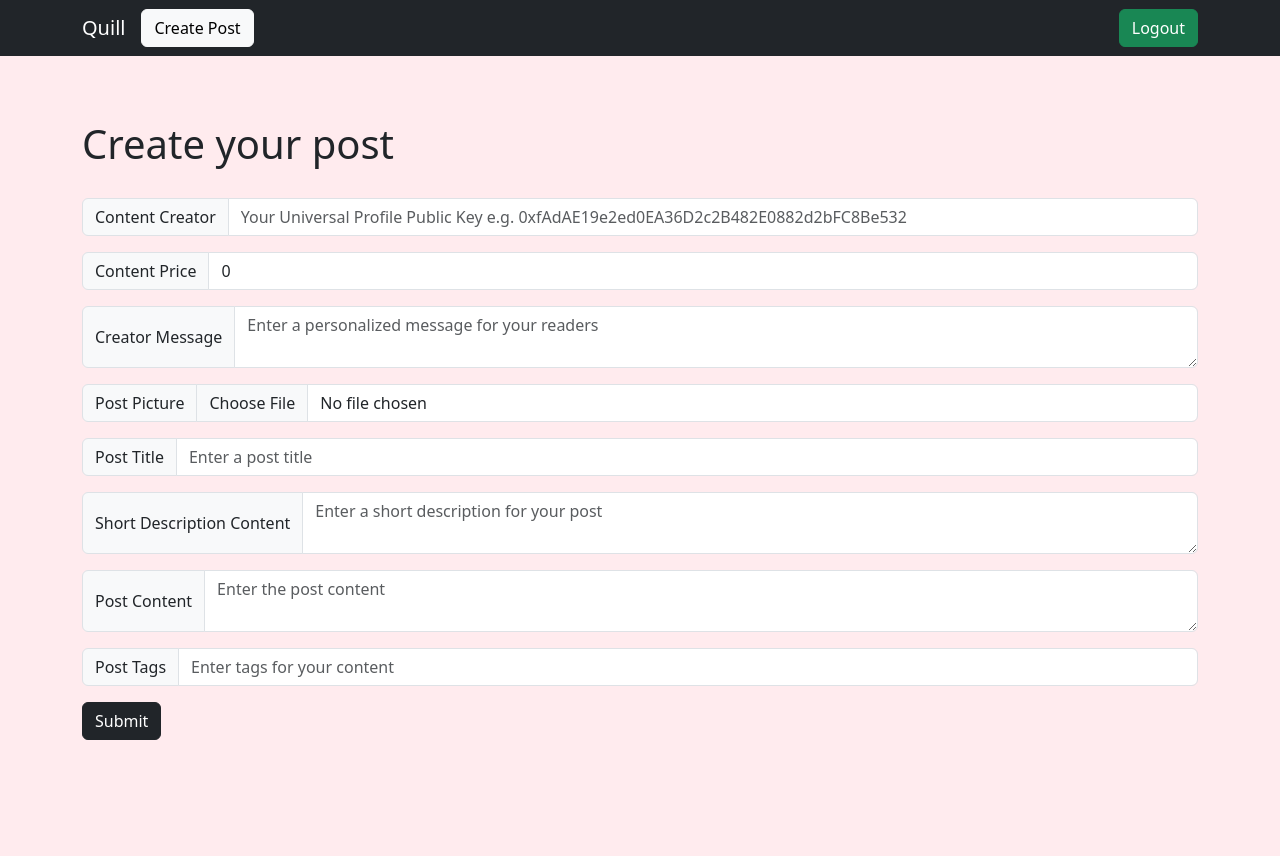
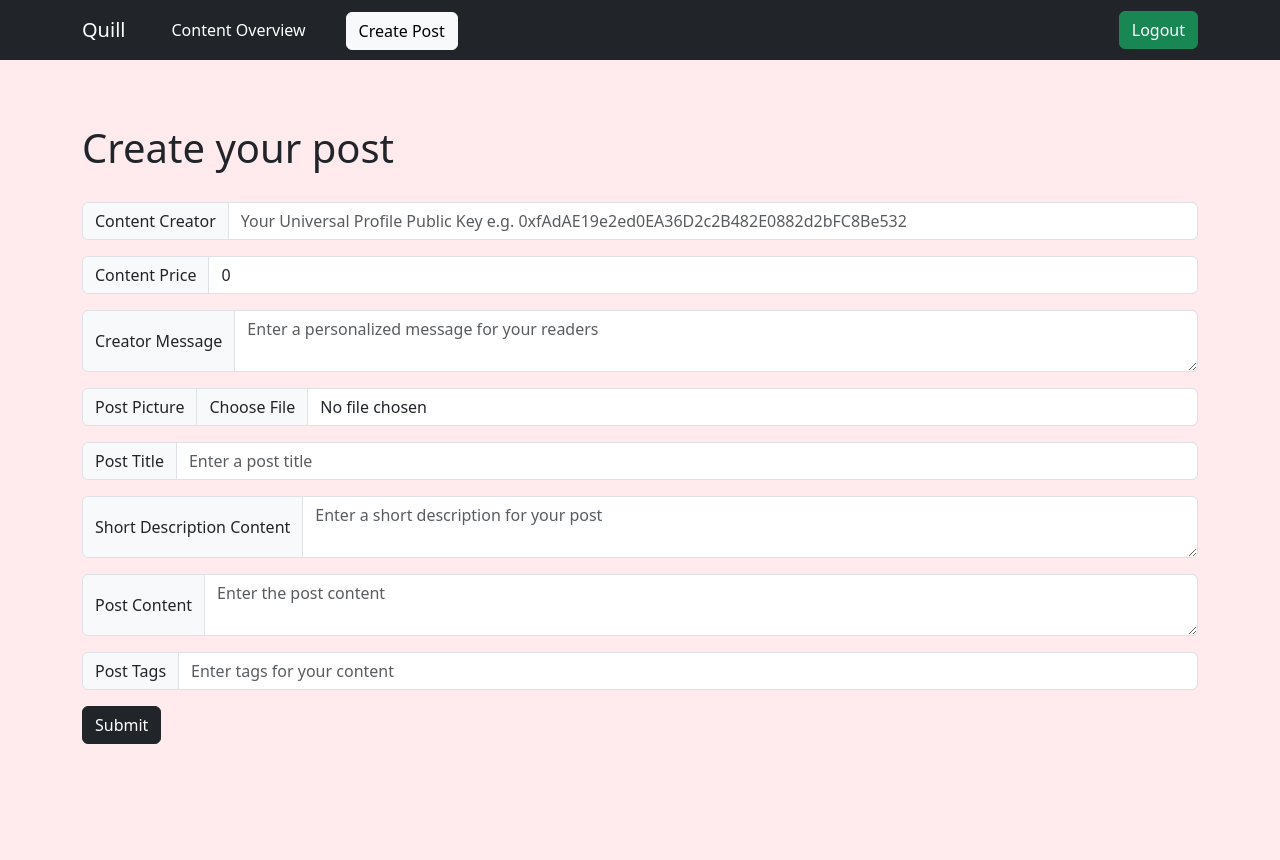
Before and after one commit to bitcargoCrew/Lukso_MicroPaymentApp, a Next.js app in the folder frontend/: page /createContentPage in a window 1280 px wide. Built offline with nearby package versions, Linux system fonts and the light colour scheme.

Commit message:
change NavBar

```diff
--- a/frontend/src/components/NavBar.module.css
+++ b/frontend/src/components/NavBar.module.css
@@ -1,12 +1,29 @@
 /* NavBar.module.css */
 .navLink {
     color: #fff;
-    margin-right: 20px;
+    cursor: pointer;
+    padding-top: 10px;
+    padding-bottom: 10px;
+    padding-left: 30px;
+    padding-right: 40px;
+    text-decoration: none; /* Remove underline */
   }
 
-  @media (max-width: 768px) {
+  .centeredButton {
+    margin-top: 4px; /* Adjust margin as needed */
+  }
+
+  @media (max-width: 1000px) {
     .navLink {
-      margin-right: 0;
-      margin-bottom: 10px;
+      color: #fff;
+      cursor: pointer;
+      padding-top: 5px;
+      padding-bottom: 5px;
+      padding-left: 0px;
+      padding-right: 40px;
+    }
+    .centeredButton {
+      margin-top: 0px; /* Adjust margin as needed */
+      margin-bottom: 8px; /* Adjust margin as needed */
     }
   }
--- a/frontend/src/components/NavBar.tsx
+++ b/frontend/src/components/NavBar.tsx
@@ -1,7 +1,7 @@
 import React from "react";
 import { Button, Container, Nav, Navbar } from "react-bootstrap";
 import Link from "next/link";
-import styles from "./NavBar.module.css"
+import styles from "./NavBar.module.css";
 
 interface NavBarProps {
   account: string;
@@ -12,19 +12,20 @@ const NavBar: React.FC<NavBarProps> = ({ account }) => {
     <div>
       <Navbar expand="lg" bg="dark" data-bs-theme="dark" sticky="top">
         <Container>
-          <Navbar.Brand href="#home">Quill</Navbar.Brand>
+          <Navbar.Brand>Quill</Navbar.Brand>
           <Navbar.Toggle aria-controls="basic-navbar-nav" />
           <Navbar.Collapse id="basic-navbar-nav">
-            <Nav className="me-auto justify-content-center">
-              {/*               <Link
+            <Nav className="me-auto">
+              <Link
                 href={{
                   pathname: "/profile",
                   query: { account: account },
                 }}
+                style={{ textDecoration: 'none' }}
               >
-                <div className={styles.navLink}>User Profile</div>
-              </Link> */}
-
+                <div className={styles.navLink}>Content Overview</div>
+              </Link>
+              <div className={styles.centeredButton}>
                 <Link
                   href={{
                     pathname: "/createContentPage",
@@ -33,6 +34,7 @@ const NavBar: React.FC<NavBarProps> = ({ account }) => {
                 >
                   <Button variant="light">Create Post</Button>
                 </Link>
+              </div>
             </Nav>
             <div className="justify-content-end">
               <Link
```
Lines whose indentation alone changed are shown as unchanged.
